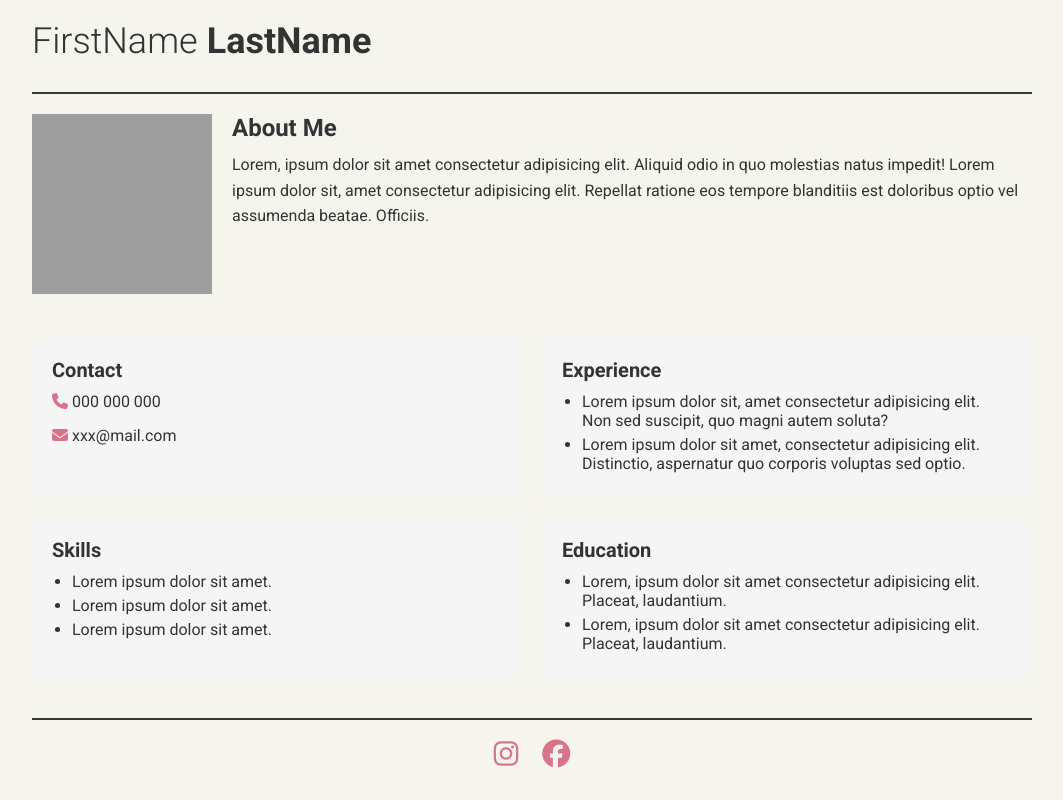
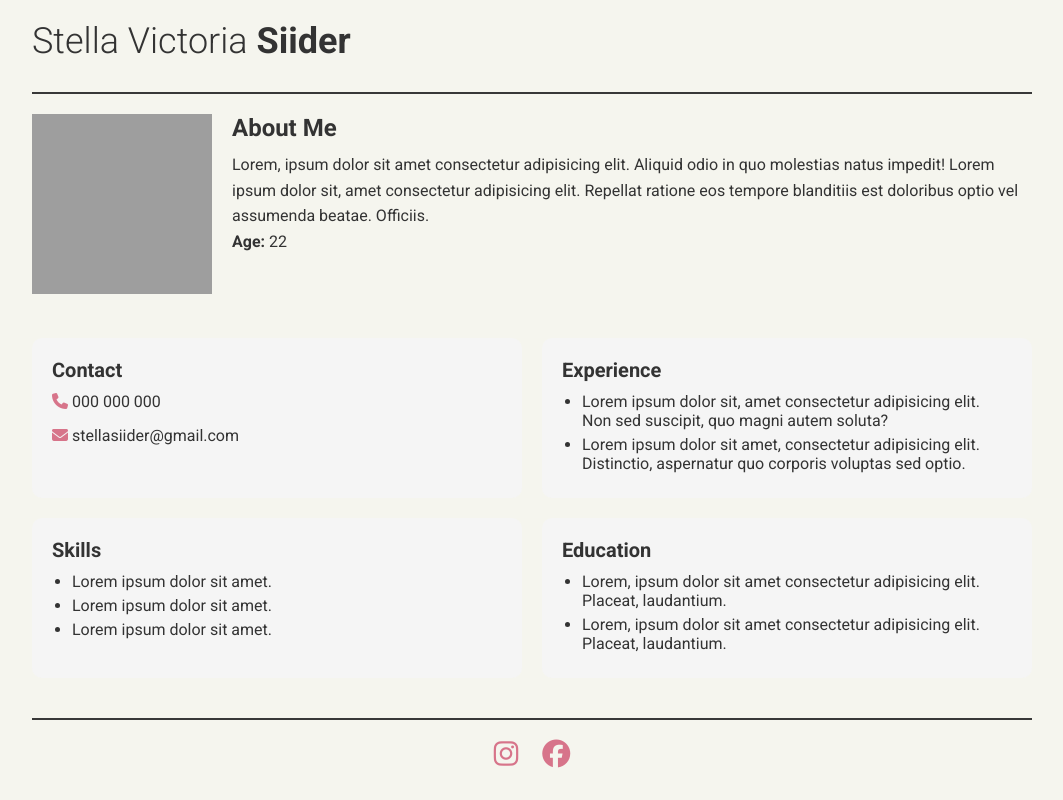
Before and after one commit to stellavs164/nadal12, a plain HTML site: page index.html in a window 1280 px wide. Shown: the whole page, without its empty margins (108-1171 px from the left). Drawn offline with Linux system fonts and the light colour scheme; grey boxes are pictures that could not be loaded; a web font is replaced by a local one.

Commit message:
add week 13 files

```diff
--- a/index.html
+++ b/index.html
@@ -10,7 +10,7 @@
 <body>
   <div class="container">
     <header>
-      <h1><span class="first-name">FirstName</span> <span class="last-name">LastName</span></h1>
+      <h1><span class="first-name" id="fName"></span> <span class="last-name" id="lName"></span></h1>
     </header>
 
     <hr class="divider"/>
@@ -25,6 +25,9 @@
           <p>
             Lorem, ipsum dolor sit amet consectetur adipisicing elit. Aliquid odio in quo molestias natus impedit! Lorem ipsum dolor sit, amet consectetur adipisicing elit. Repellat ratione eos tempore blanditiis est doloribus optio vel assumenda beatae. Officiis.
           </p>
+
+          <p><strong>Age:</strong> <span id="age">28</span></p>
+
         </div>
       </div>
 
@@ -32,7 +35,7 @@
         <div class="grid-item contact">
           <h3>Contact</h3>
           <p><i class="fa-solid fa-phone"></i> 000 000 000</p>
-          <p><i class="fa-solid fa-envelope"></i> xxx@mail.com</p>
+          <p><i class="fa-solid fa-envelope"></i> <span id="email"></span></p>
         </div>
 
         <div class="grid-item experience">
@@ -71,6 +74,7 @@
   </div>
 
   <script src="app.js"></script>
+  <script src="profile.js"></script>
 
 </body>
 </html>
--- /dev/null
+++ b/profile.js
@@ -0,0 +1,11 @@
+fetch('profile.json')
+  .then(response => response.json())
+  .then(data => {
+    document.getElementById('fName').textContent = data.fName;
+    document.getElementById('lName').textContent = data.lName;
+    document.getElementById('email').textContent = data.email;
+    if (document.getElementById('age')) {
+      document.getElementById('age').textContent = data.age;
+    }
+  })
+  .catch(error => console.error('JSON laadimise viga:', error));
--- /dev/null
+++ b/profile.json
@@ -0,0 +1,6 @@
+{
+    "fName": "Stella Victoria",
+    "lName": "Siider",
+    "age": 22,
+    "email": "stellasiider@gmail.com"
+  }
```
